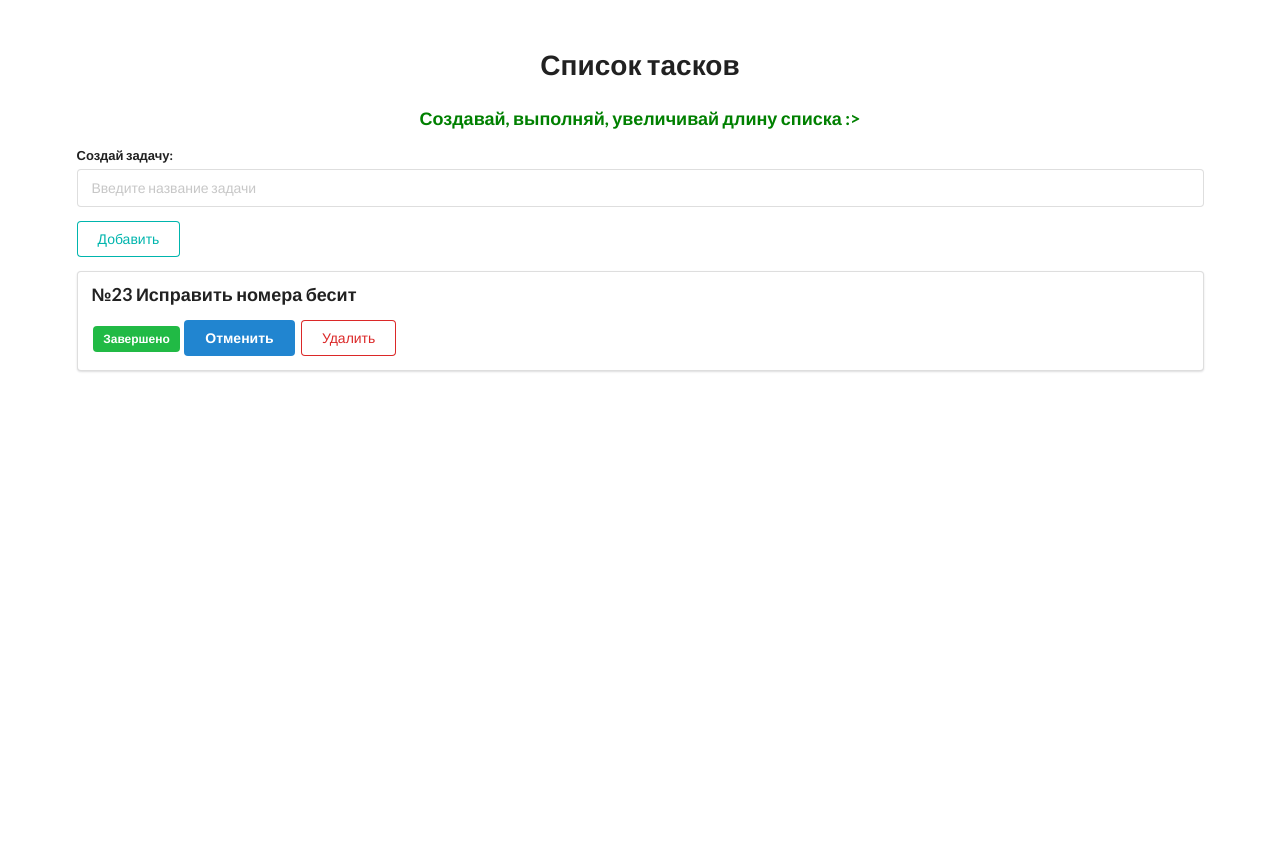
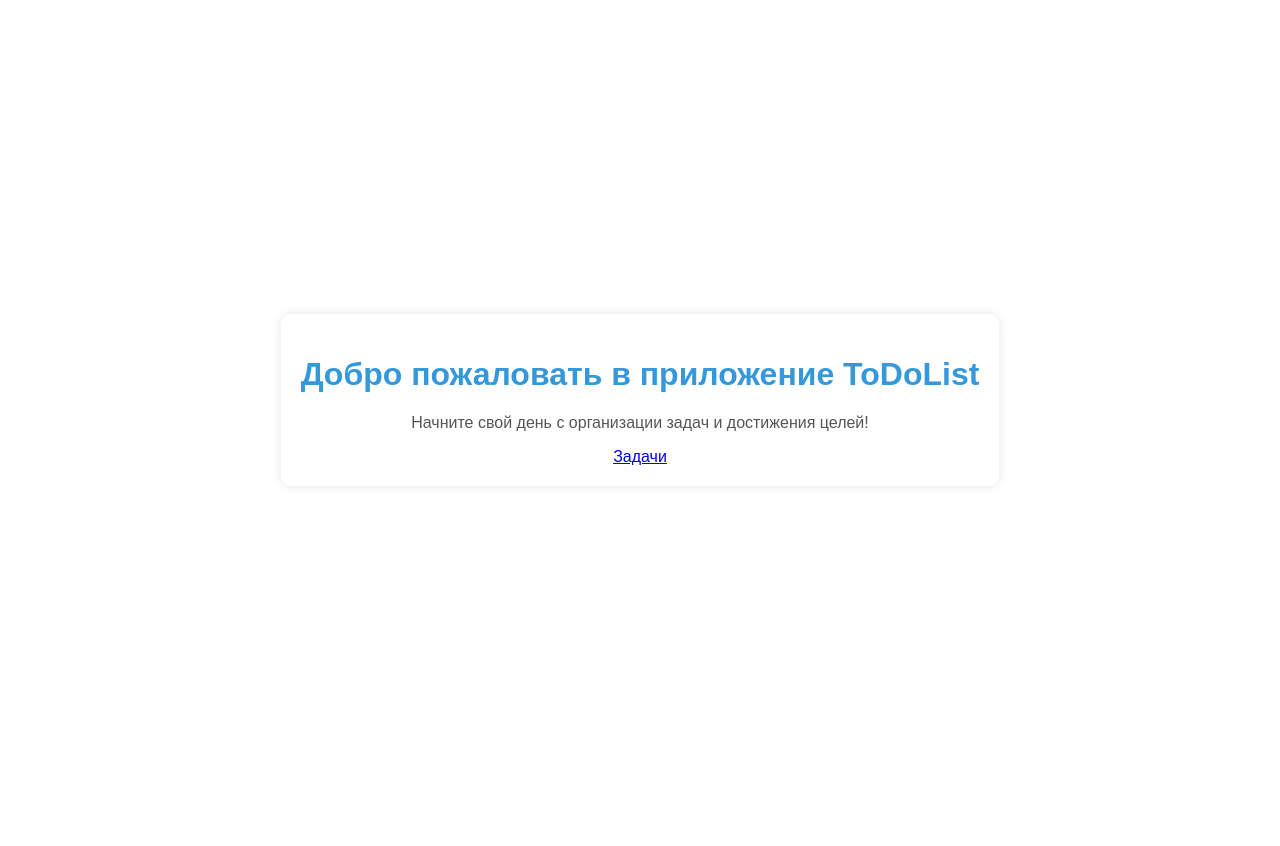
Before and after one commit to ourcompan1/ToDoList_django, a Django app: page / in a window 1280 px wide. After the commit the page ends 465 px from the top, so only its background shows below. Run offline with Django 5.2, Linux system fonts and the light colour scheme; data comes from the database, SQL or seed files in the repository; both versions use the stored data as it was after the commit.

Commit message:
2комит добавил главную страницу кнопки перехода между ними исправил номера(пока убрал)

```diff
--- a/todoapp/templates/todoapp/index.html
+++ b/todoapp/templates/todoapp/index.html
@@ -3,6 +3,7 @@
 {% block content %}
 
 <div style="margin-top: 50px;" class="ui container">
+    <h2 style="text-align: center"><a href="http://127.0.0.1:8000">Вернуться назад</a></h2>
     <h1 class="ui center aligned header">Список тасков</h1>
     <h3 class="test_style">Создавай, выполняй, увеличивай длину списка :></h3>
     <form class="ui form" action="{% url 'add' %}" method="post">
@@ -16,7 +17,7 @@
 
 {% for todo in todo_list %}
 <div class="ui segment">
-    <p class="ui big header">№{{ todo.id }} {{ todo.title }}</p>
+    <p class="ui big header">{{ todo.title }}</p>
 
     {% if todo.is_complete == False %}
     <span class="ui gray label">Не завершено</span>
@@ -29,4 +30,5 @@
 </div>
 {% endfor %}
 </div>
+
 {% endblock content %}
--- /dev/null
+++ b/todoapp/templates/todoapp/main.html
@@ -0,0 +1,43 @@
+<!DOCTYPE html>
+<html lang="en">
+<head>
+    <meta charset="UTF-8">
+    <meta name="viewport" content="width=device-width, initial-scale=1.0">
+    <title>Добро пожаловать в приложение ToDoList</title>
+    <style>
+        body {
+            font-family: 'Arial', sans-serif;
+            margin: 0;
+            padding: 0;
+            display: flex;
+            justify-content: center;
+            align-items: center;
+            height: 100vh;
+            background-size: cover;
+        }
+
+        .container {
+            text-align: center;
+            padding: 20px;
+            border-radius: 10px;
+            box-shadow: 0 0 10px rgba(0, 0, 0, 0.1);
+            background-color: rgba(255, 255, 255, 0.8);
+        }
+
+        h1 {
+            color: #3498db;
+        }
+
+        p {
+            color: #555;
+        }
+    </style>
+</head>
+<body>
+    <div class="container">
+        <h1>Добро пожаловать в приложение ToDoList</h1>
+        <p>Начните свой день с организации задач и достижения целей!</p>
+        <a href="http://127.0.0.1:8000/main">Задачи</a>
+    </div>
+</body>
+</html>
--- a/todoapp/todolist/static/todolist/css/style.css
+++ b/todoapp/todolist/static/todolist/css/style.css
@@ -2,3 +2,6 @@
     text-align: center;
     color: green;
 }
+.ver{
+color: green;
+}
--- a/todoapp/todolist/urls.py
+++ b/todoapp/todolist/urls.py
@@ -2,9 +2,10 @@ from django.urls import path
 from . import views
 
 urlpatterns = [
-    path('', views.index, name='index'),
+    path('main/', views.index, name='index'),
     path('add', views.add, name='add'),
     path('update/<int:todo_id>/', views.update, name='update'),
-    path('delete/<int:todo_id>/', views.delete, name='delete')
+    path('delete/<int:todo_id>/', views.delete, name='delete'),
+    path('', views.main, name='main')
 
 ]
--- a/todoapp/todolist/views.py
+++ b/todoapp/todolist/views.py
@@ -6,9 +6,17 @@ from .models import ToDo
 # Create your views here.
 # Функции представления мы тут пишем
 
+
 def index(request):
     todos = ToDo.objects.all()
-    return render(request, 'todoapp/index.html', {'todo_list': todos, 'title': 'Главная страница'})
+    return render(request, 'todoapp/index.html', {'todo_list': todos, 'title': 'Задачи'})
+
+
+def main(request):
+    context = {
+        'image_path': 'todolist/img/fon_todo.jpg'
+    }
+    return render(request, 'todoapp/main.html')
 
 
 @require_http_methods(['POST'])
```
Also changed, not shown: todoapp/db.sqlite3.
